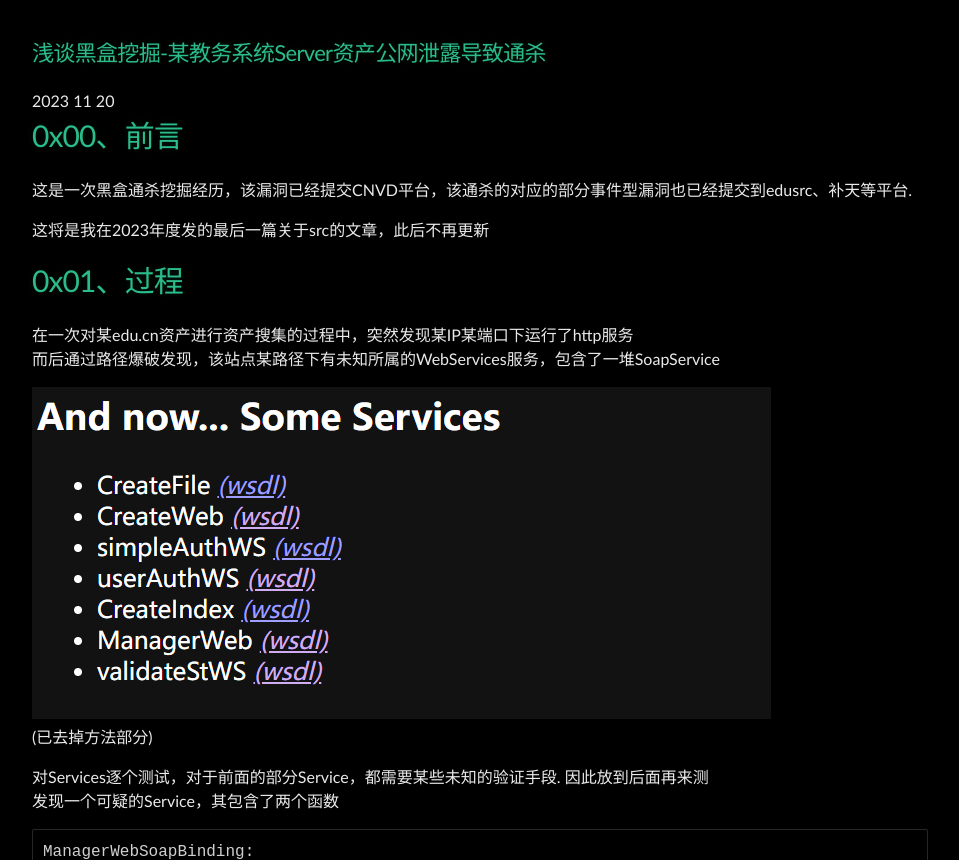
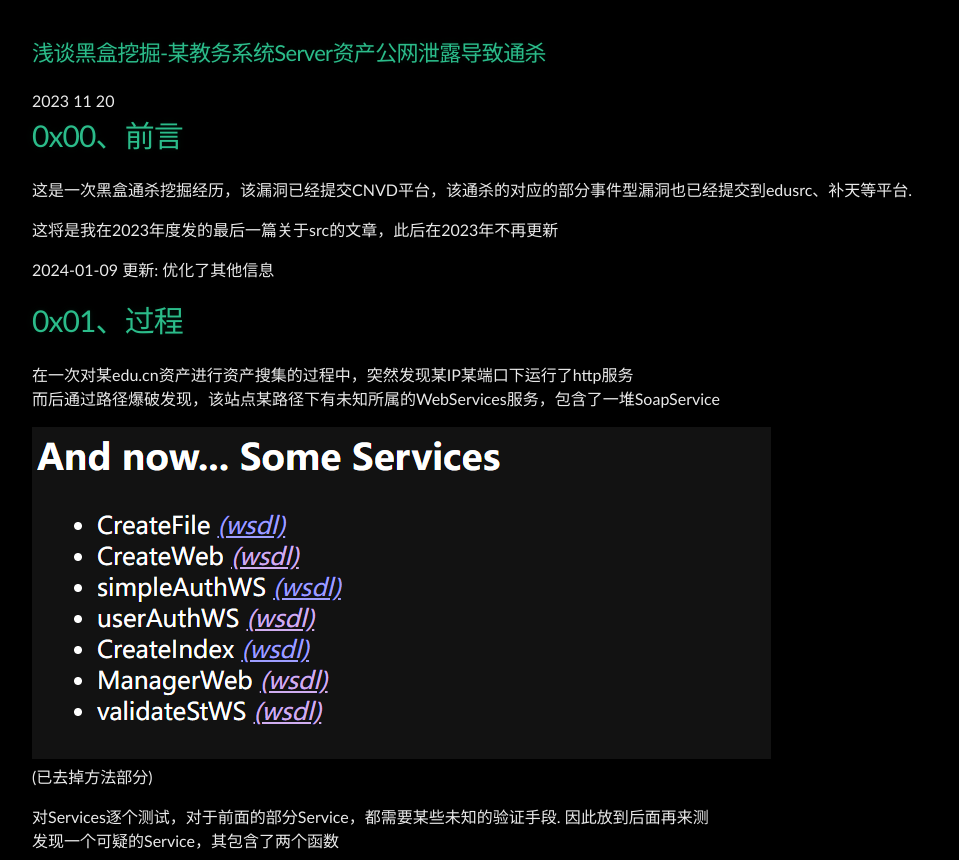
Before and after one commit to Leeyangee/leeyangee.github.io, a Jekyll site: the page built from _posts/2023-11-20-浅谈黑盒挖掘-某教务系统Server资产公网泄露导致通杀.md, in a window 1280 px wide and 900 px high, scrolled down 401 px, cut to the strip 40-900 px from the top of the window. Shown: the whole strip, without its empty margins (160-1119 px from the left). Built offline with Jekyll 4.4.1, drawn with Linux system fonts in a browser that asks for light colours.

Commit message:
Update 2023-11-20-浅谈黑盒挖掘-某教务系统Server资产公网泄露导致通杀.md

```diff
--- a/_posts/2023-11-20-浅谈黑盒挖掘-某教务系统Server资产公网泄露导致通杀.md
+++ b/_posts/2023-11-20-浅谈黑盒挖掘-某教务系统Server资产公网泄露导致通杀.md
@@ -7,7 +7,9 @@ published: true
 
 这是一次黑盒通杀挖掘经历，该漏洞已经提交CNVD平台，该通杀的对应的部分事件型漏洞也已经提交到edusrc、补天等平台.
 
-这将是我在2023年度发的最后一篇关于src的文章，此后不再更新
+这将是我在2023年度发的最后一篇关于src的文章，此后在2023年不再更新
+
+2024-01-09 更新: 优化了其他信息
 
 # [](#header-1)0x01、过程
 
```
